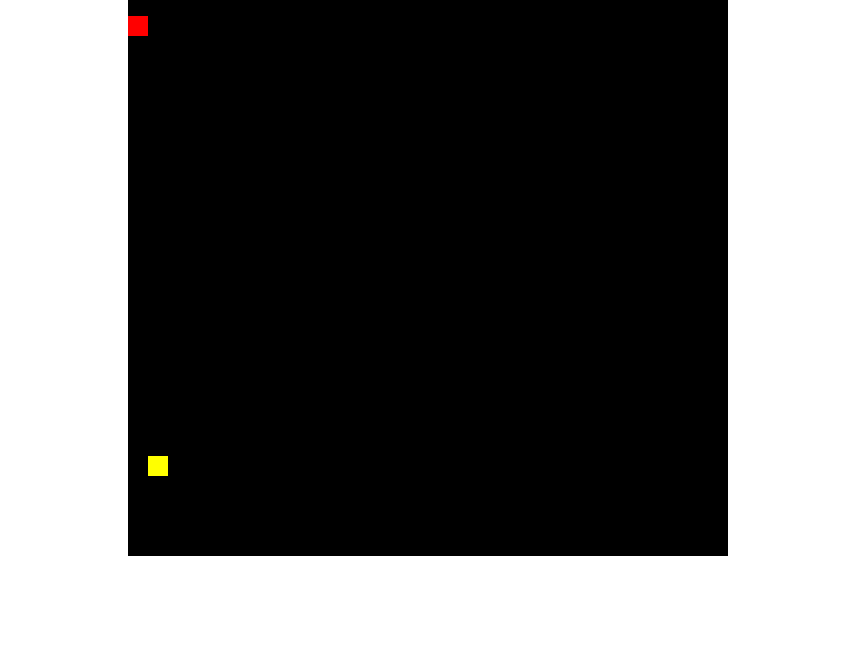
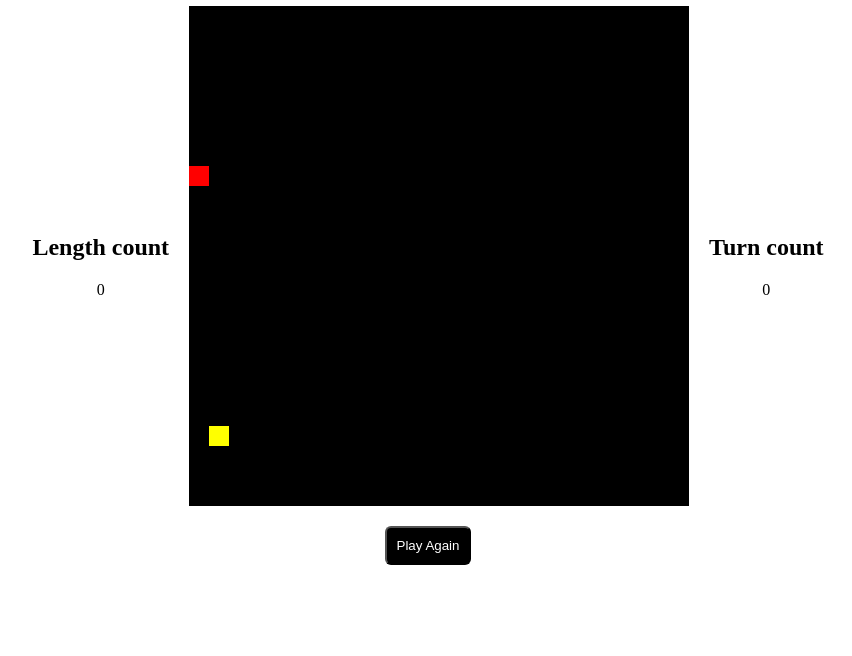
Before and after one commit to MatheosRomain/Snake, a plain HTML site: page index.html in a window 1280 px wide. Shown: the part 144-800 px from the top of the page, without its empty margins (212-1064 px from the left). Drawn offline with Linux system fonts and the light colour scheme.

Commit message:
Counter, PlayAgain and Style

```diff
--- a/index.html
+++ b/index.html
@@ -8,7 +8,19 @@
     <title>Snake</title>
   </head>
   <body>
-    <canvas id="game" width="600" height="600"></canvas>
+    <h1>Snake Game</h1>
+    <div class="gameboard">
+      <div class="counter">
+        <h2>Length count</h2>
+        <div id="length-count">0</div>
+      </div>
+      <canvas id="game" width="500" height="500"></canvas>
+      <div class="counter">
+        <h2>Turn count</h2>
+        <div id="turn-count">0</div>
+      </div>
+    </div>
+    <button class="btn-play-again" onclick="reload()">Play Again</button>
     <script src="js/Class/Food.js"></script>
     <script src="js/Class/Block.js"></script>
     <script src="js/Class/Snake.js"></script>
--- a/js/Class/Snake.js
+++ b/js/Class/Snake.js
@@ -61,6 +61,7 @@ class Snake {
     const head = this.blocks[0];
     if (head.x === food.x && head.y == food.y) {
       food.setRandomPosition();
+      incrementLength();
       const { x, y } = this.calculateNewBlockPosition();
       this.addBlock(x, y);
     }
@@ -83,9 +84,31 @@ class Snake {
         block.setPosition(oldX, oldY);
         if (this.blockTouchHead(block)) {
           this.alive = false;
+          if (confirm("GAME OVER ! Do you want play again ?")) {
+            location.reload();
+          }
         }
       }
       block.draw();
     }
   }
 }
+
+let counterLength = 0;
+let counterTurn = 0;
+
+function incrementTurn() {
+  updateDisplayTurn(++counterTurn);
+}
+
+function updateDisplayTurn(val) {
+  document.getElementById("turn-count").innerHTML = val;
+}
+
+function incrementLength() {
+  updateDisplayLength(++counterLength);
+}
+
+function updateDisplayLength(val) {
+  document.getElementById("length-count").innerHTML = val;
+}
--- a/js/game.js
+++ b/js/game.js
@@ -1,4 +1,4 @@
-const GAME_SIZE = 600;
+const GAME_SIZE = 500;
 const SQUARE_SIZE = 20;
 const canvas = document.getElementById("game");
 const ctx = canvas.getContext("2d");
@@ -9,6 +9,7 @@ let currentDirection = "down";
 
 function detectKeyPressed() {
   document.addEventListener("keydown", function (event) {
+    incrementTurn();
     switch (event.key) {
       case "ArrowLeft":
         currentDirection = "left";
@@ -40,6 +41,9 @@ function update() {
     setTimeout(update, 150);
   }
 }
+function reload() {
+  location.reload();
+}
 
 function start() {
   detectKeyPressed();
--- a/style.css
+++ b/style.css
@@ -10,3 +10,33 @@ body {
 #game {
   background-color: black;
 }
+body {
+  display: flex;
+  flex-direction: column;
+}
+
+.gameboard {
+  display: flex;
+  flex-direction: row;
+}
+
+.btn-play-again {
+  background-color: black;
+  color: white;
+  border-radius: 6px;
+  margin: 20px;
+  padding: 10px;
+  cursor: pointer;
+}
+
+.btn-play-again:hover {
+  background-color: grey;
+}
+
+.counter {
+  display: flex;
+  flex-direction: column;
+  justify-content: center;
+  align-items: center;
+  margin: 20px;
+}
```
